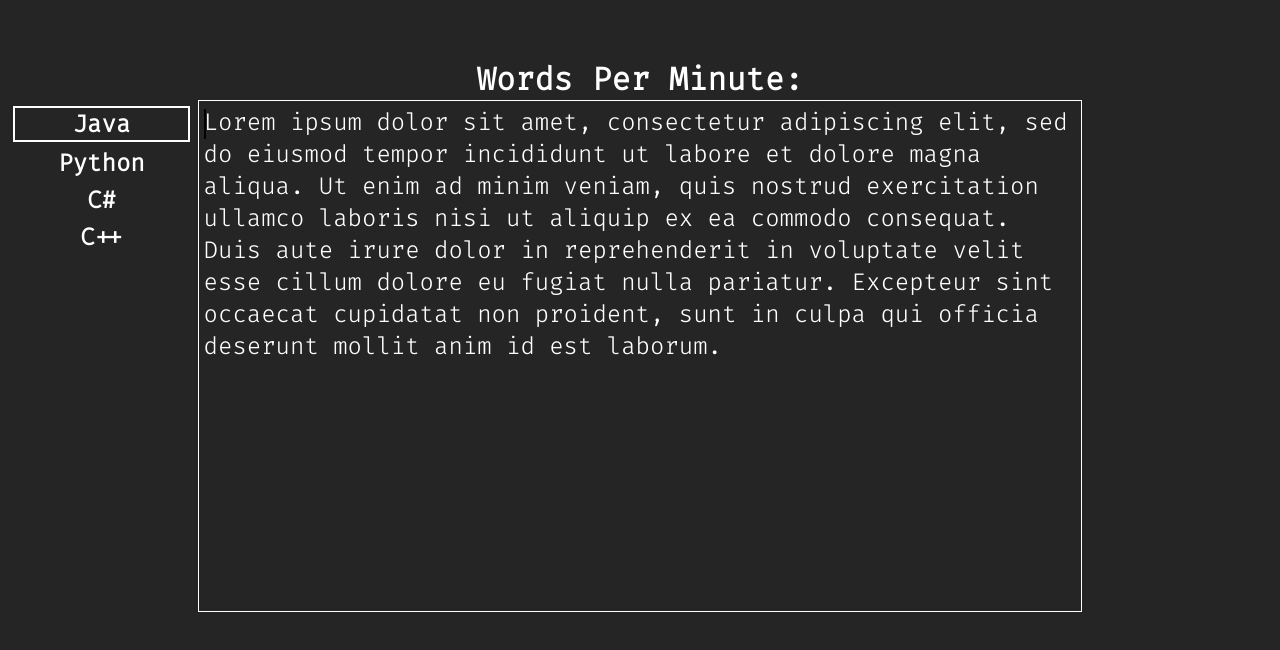
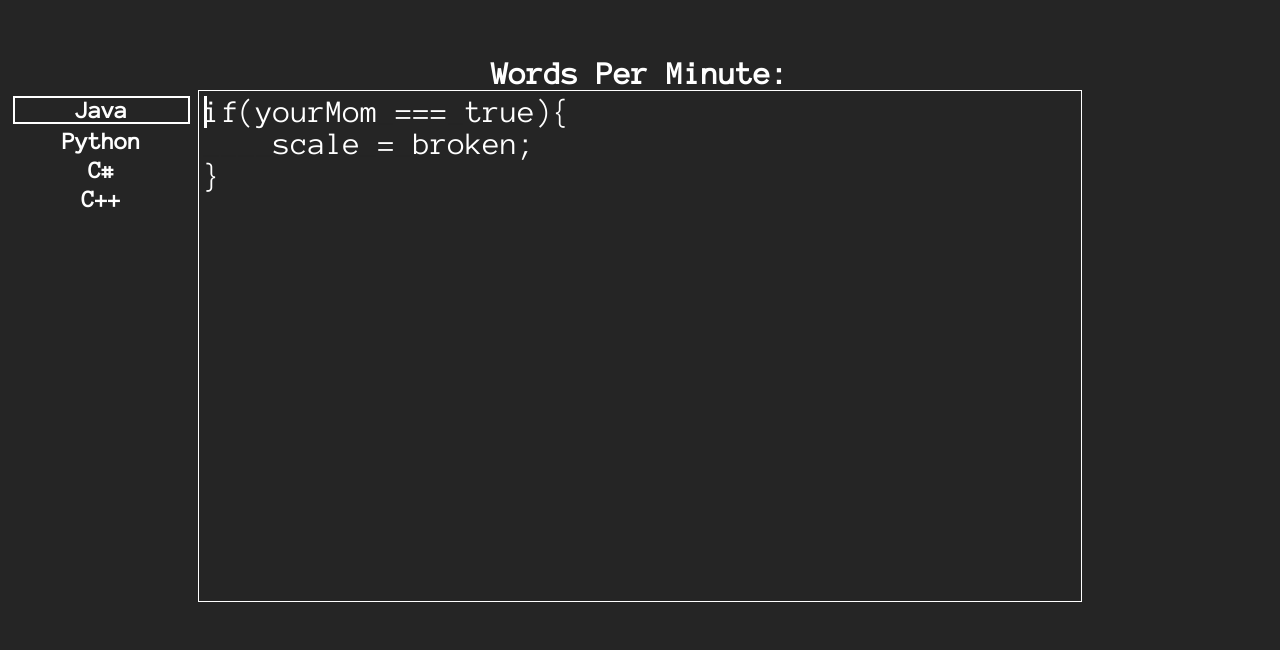
Before and after one commit to NevinG/PracticeTypingCode, a plain HTML site: page index.html in a window 1280 px wide. Drawn offline with Linux system fonts and the light colour scheme.

Commit message:
changed font and got working cursor. Added logic for writing code string and hitting correct key

```diff
--- a/index.html
+++ b/index.html
@@ -5,7 +5,7 @@
     <script src="./resources/js/index.js" defer></script>
     <link rel="preconnect" href="https://fonts.googleapis.com">
     <link rel="preconnect" href="https://fonts.gstatic.com" crossorigin>
-    <link href="https://fonts.googleapis.com/css2?family=Fira+Code:wght@300&display=swap" rel="stylesheet">
+    <link href="https://fonts.googleapis.com/css2?family=Anonymous+Pro&family=Courier+Prime&display=swap" rel="stylesheet">
 </head>
 
 <body>
@@ -13,10 +13,12 @@
         <h1 id="cpmText">Words Per Minute: </h1>
         <div id="typingBox">
             <div style="font-size: 0;">
-                <span class="typingText" id="textTyped">Filler text</span>
-                <div id='textHighlightor'></div>
-                <span class="typingText" id="textToType">Filler text</span>
+                <div id='typingText'>
+
+                </div>
             </div>
+
+            <!-- to the left of the typing box -->
             <div id="languageSelector">
                 <div class="codingLanguage selectedLanguage">Java</div>
                 <div class="codingLanguage">Python</div>
--- a/resources/css/index.css
+++ b/resources/css/index.css
@@ -23,19 +23,7 @@
 }
 body {
     background-color: #252525;
-    font-family: 'Fira Code', monospace;
-}
-.typingText {
-    margin: 0;
-    font-size: 1.5rem;
-}
-
-#textTyped {
-    color: gray;
-}
-
-#textToType {
-    color: white;
+    font-family: 'Anonymous Pro', 'Courier Prime', monospace;
 }
 
 #languageSelector {
@@ -57,11 +45,19 @@ body {
     border: 2px solid white;
 }
 
-#textHighlightor {
+.space {
+    color: #252525;
+}
+
+#blinker {
+    width: .2rem;
     position: absolute;
-    display: inline;
-    background-color: black;
-    width: 2px;
-    height: 30px;
-    margin-top: 3px;
+    height: 2rem;
+    background-color: white;
 }
+
+#typingText {
+    text-align: left;
+    font-size: 2rem;
+    color: white;
+}
--- a/resources/js/index.js
+++ b/resources/js/index.js
@@ -1,60 +1,118 @@
 let textTyped = "";
-let textToType = "Lorem ipsum dolor sit amet, consectetur adipiscing elit, sed do eiusmod tempor incididunt ut labore et dolore magna aliqua. Ut enim ad minim veniam, quis nostrud exercitation ullamco laboris nisi ut aliquip ex ea commodo consequat. Duis aute irure dolor in reprehenderit in voluptate velit esse cillum dolore eu fugiat nulla pariatur. Excepteur sint occaecat cupidatat non proident, sunt in culpa qui officia deserunt mollit anim id est laborum.";
+let textToType = "if(yourMom === true)\{_n_tscale = broken\;_n\}";
 
-const textTypedElement = document.getElementById('textTyped');
-const textToTypeElement = document.getElementById('textToType');
-const textHighlightorElement = document.getElementById('textHighlightor');
 const textcpmElement = document.getElementById('cpmText');
-
-let blinkHighlightorCooldown = false;
+const typingText = document.getElementById('typingText');
 let startTime;
 let cpm = 0;
 
-const updateText = () => {
-    textTypedElement.innerHTML = textTyped;
-    if(textToType[0] === " "){
-        textToTypeElement.innerHTML = "&nbsp;" + textToType.substring(1);
-    } else {
-        textToTypeElement.innerHTML = textToType;
+let letters = [];
+let index = 0;
+let inputs = [] //array of all inputs needed to type the code
+let correctCharactersTyped = 0;
+let blinkerElement;
+
+const generateInputs = () => {
+    for(let i = 0; i < textToType.length; i++) {
+        if(textToType[i] == '_') {//new line
+            if(textToType[i+1] == 'n') {
+                inputs.push('Enter');
+                i++;
+            } else if(textToType[i+1] == 't') {
+                inputs.push('Tab');
+                i++;
+            }
+        } else {
+            inputs.push(textToType[i]);
+        }
+    }
+}
+
+const writeText = () => {
+    for(let i = 0; i< textToType.length; i++ ){
+        if(textToType[i] == '_') {//new line
+            if(textToType[i+1] == 'n') {
+                let a = document.createElement('br');
+                typingText.appendChild(a);
+                letters.push(a);
+                i++;
+                continue;
+            }
+        }
+        if(textToType[i] == '_') {//tab
+            if(textToType[i+1] == 't') {
+                let a = document.createElement('span');
+                a.innerHTML = '____';
+                a.classList.add('space');
+                typingText.appendChild(a);
+                letters.push(a);
+                i++;
+                continue;
+            }
+        }
+        if(textToType[i] == ' ') {//space
+            let a = document.createElement('span');
+            a.innerHTML = '_';
+            a.classList.add('space');
+            typingText.appendChild(a);
+            letters.push(a);
+            continue;
+        }
+
+        let a = document.createElement('span');
+        a.innerHTML = textToType[i];
+        typingText.appendChild(a);
+        letters.push(a);
     }
 }
 
 const logKey = (keyEvent) => {
-    if(keyEvent.key === textToType[0]) {
-        textTyped += textToType[0];
-        textToType = textToType.substring(1);
-        updateText();
+    if(keyEvent.key == 'Tab'){ //prevents tab from tabbing to the tab bar of the screen
+        keyEvent.preventDefault();
     }
-
-    textHighlightorElement.style.display = 'inline';
-    blinkHighlightorCooldown = true;
-    clearTimeout();
-    setTimeout(() => blinkHighlightorCooldown = false, 1000);
-
-    if(!startTime) {
-        startTime = Date.now();
-    }
-}
-
-const blinkTextHighlightor = () => {
-    if(blinkHighlightorCooldown) return;
-
-    if(textHighlightorElement.style.display === 'none') {
-        textHighlightorElement.style.display = 'inline';
-    } else {
-        textHighlightorElement.style.display = 'none';
+    if(keyEvent.key == inputs[0]) {
+        correctCharactersTyped++;
+        inputs.shift();
+        letters.shift();
+        removeCursor();
+        addCursor();
+        //start counting wpm
+        if(!startTime) {
+            startTime = Date.now();
+        }
     }
 }
 
 const updateLoop = () => {
     //update cpm text
-    if(startTime && textToType.length > 0) {
-        cpm = Math.floor((60/((Date.now()-startTime)/1000)) * textTyped.length / 5);
+    if(startTime && inputs.length > 0) {
+        cpm = Math.floor((60/((Date.now()-startTime)/1000)) * correctCharactersTyped / 5);
         textcpmElement.innerHTML = "Words Per Minute: " + cpm;
     }
 }
 
+const addCursor = () => {
+    let blinker = document.createElement('span');
+    blinker.id = "blinker";
+    letters[0].prepend(blinker);
+}
+
+const removeCursor = () => {
+    document.getElementById("blinker").remove();
+}
+
+const blinkCursor = () => {
+    let blinker = document.getElementById('blinker');
+    if(blinker.style.display == 'none') {
+        blinker.style.display = 'inline';
+    } else {
+        blinker.style.display = 'none';
+    }
+}
+
 document.addEventListener('keydown', logKey);
-setInterval(blinkTextHighlightor,500);
 setInterval(updateLoop,1000/5);
-updateText();
+setInterval(blinkCursor,1000/2);
+writeText();
+generateInputs();
+addCursor();
```
